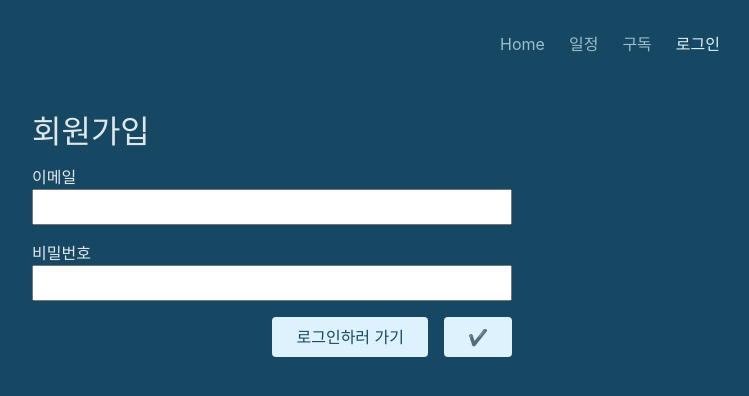
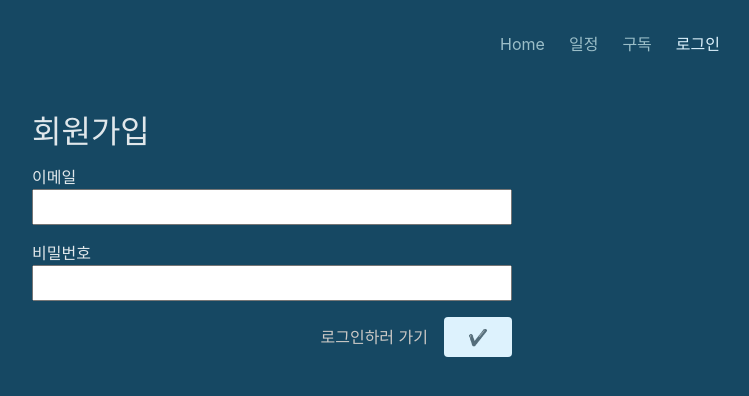
Before and after one commit to geumyoung00/authentication, a React (Create React App) app in the folder frontend/: page /auth in a window 1280 px wide. Shown: the top 396 px of the page, without its empty margins (368-1117 px from the left). Built offline with nearby package versions, Linux system fonts and the light colour scheme.

Commit message:
isLogin의 값에 따라 Link to 경로 바꿔줌

```diff
--- a/frontend/src/components/AuthForm.js
+++ b/frontend/src/components/AuthForm.js
@@ -1,4 +1,4 @@
-import { Form, useSearchParams } from 'react-router-dom';
+import { Form, Link, useSearchParams } from 'react-router-dom';
 
 import classes from './AuthForm.module.css';
 
@@ -7,13 +7,6 @@ function AuthForm() {
   const mode = loginPrams.get('mode');
 
   const isLogin = mode === 'login';
-  console.log('isLogin__', isLogin);
-
-  // const [isLogin, setIsLogin] = useState(true);
-
-  // function switchAuthHandler() {
-  //   setIsLogin((isCurrentlyLogin) => !isCurrentlyLogin);
-  // }
 
   return (
     <>
@@ -28,9 +21,9 @@ function AuthForm() {
           <input id="password" type="password" name="password" required />
         </p>
         <div className={classes.actions}>
-          <button type="button">
+          <Link to={`/auth?mode=${isLogin ? 'signup' : 'login'}`}>
             {isLogin ? '회원가입하러 가기' : '로그인하러 가기'}
-          </button>
+          </Link>
           <button>✔️</button>
         </div>
       </Form>
--- a/frontend/src/pages/Authentication.js
+++ b/frontend/src/pages/Authentication.js
@@ -5,7 +5,7 @@ function AuthenticationPage() {
 }
 
 export default AuthenticationPage;
-
+export const action = () => {};
 // 1. 서치파라미터가 login or signup 에 따라
 // 2. API 호출 주소를 바꿔준다.
 // 3-1. login -> http://localhost:8080/login
```
